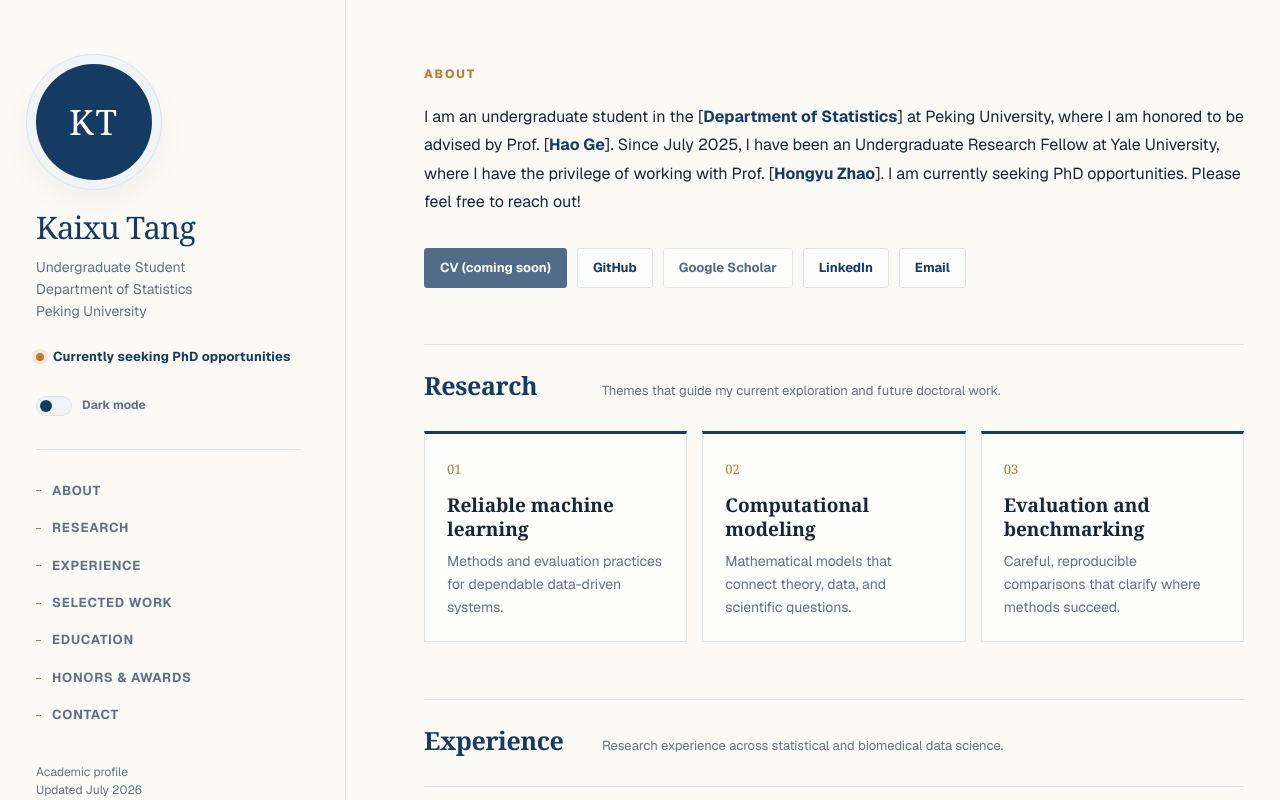
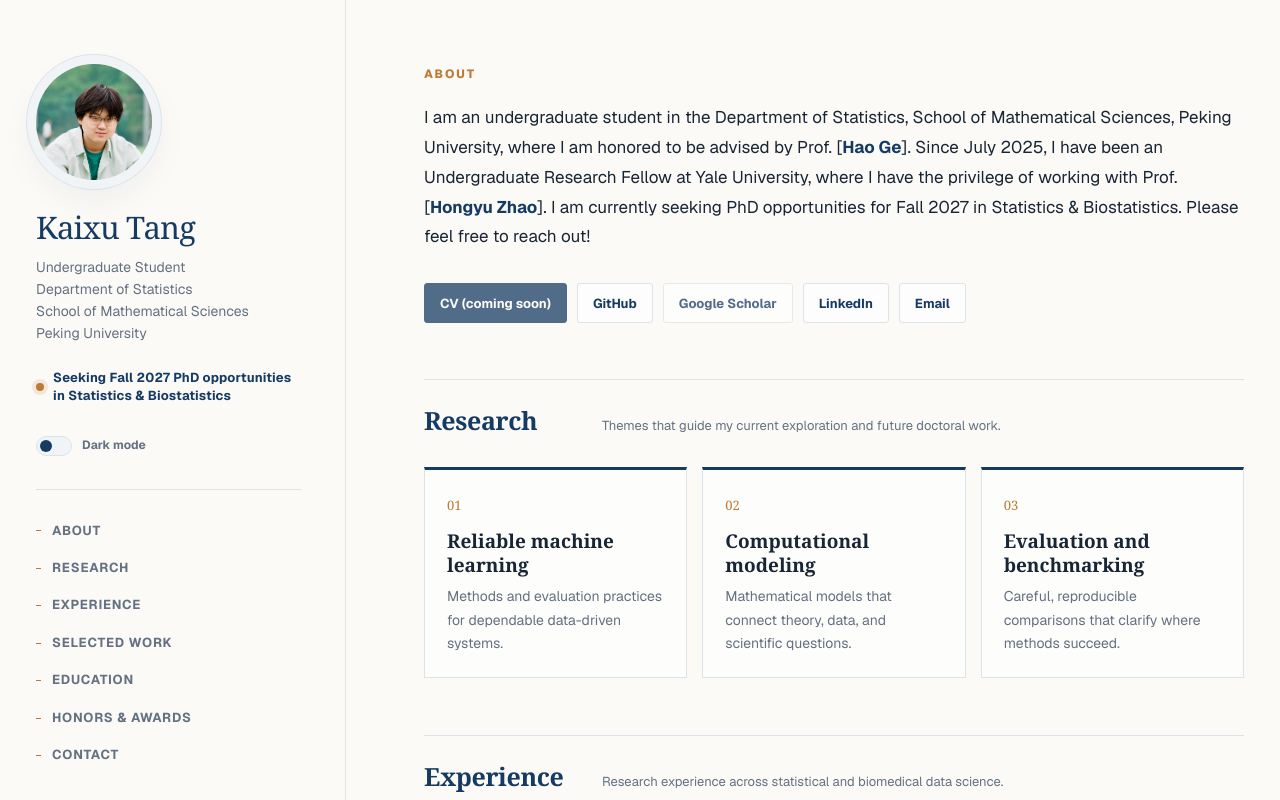
Before and after one commit to KaixuTang/KaixuTang.github.io, a Next.js app: page / in a window 1280 px wide. Shown: the top 800 px of the page. Built offline with nearby package versions, Linux system fonts and the light colour scheme.

Commit message:
Add profile photo and PhD focus

```diff
--- a/app/globals.css
+++ b/app/globals.css
@@ -86,20 +86,23 @@ a {
   padding-right: 44px;
 }
 
-.monogram {
+.portrait {
   width: 116px;
   aspect-ratio: 1;
-  display: grid;
-  place-items: center;
+  overflow: hidden;
   border-radius: 50%;
-  color: #fff;
-  background: #163b63;
+  background: var(--panel);
   box-shadow: 0 0 0 9px var(--panel), 0 0 0 10px var(--line),
     0 14px 36px var(--shadow);
-  font-family: Georgia, "Times New Roman", serif;
-  font-size: 35px;
-  letter-spacing: 0.06em;
   margin-bottom: 31px;
+}
+
+.portrait img {
+  display: block;
+  width: 100%;
+  height: 100%;
+  object-fit: cover;
+  object-position: 54% 43%;
 }
 
 .name {
@@ -255,8 +258,8 @@ main {
   max-width: 900px;
   margin: 0;
   color: var(--ink);
-  font-size: 16px;
-  line-height: 1.78;
+  font-size: clamp(17px, 1.3vw, 18px);
+  line-height: 1.76;
 }
 
 .intro p {
@@ -540,7 +543,7 @@ footer a {
     padding-right: 0;
   }
 
-  .monogram {
+  .portrait {
     width: 88px;
     margin-bottom: 24px;
   }
--- a/app/layout.tsx
+++ b/app/layout.tsx
@@ -16,11 +16,11 @@ export const metadata: Metadata = {
   metadataBase: new URL("https://kaixutang.github.io"),
   title: "Kaixu Tang | Academic Homepage",
   description:
-    "Kaixu Tang is an undergraduate student in the Department of Statistics at Peking University and an Undergraduate Research Fellow at Yale University.",
+    "Kaixu Tang is an undergraduate student in the Department of Statistics, School of Mathematical Sciences, Peking University, and an Undergraduate Research Fellow at Yale University.",
   openGraph: {
     title: "Kaixu Tang | Academic Homepage",
     description:
-      "Statistics undergraduate at Peking University and research fellow at Yale University, currently seeking PhD opportunities.",
+      "Statistics undergraduate at Peking University and research fellow at Yale University, seeking Fall 2027 PhD opportunities in Statistics and Biostatistics.",
     type: "website",
     url: "https://kaixutang.github.io",
     images: [
@@ -36,7 +36,7 @@ export const metadata: Metadata = {
     card: "summary_large_image",
     title: "Kaixu Tang | Academic Homepage",
     description:
-      "Statistics undergraduate at Peking University and research fellow at Yale University, currently seeking PhD opportunities.",
+      "Statistics undergraduate at Peking University and research fellow at Yale University, seeking Fall 2027 PhD opportunities in Statistics and Biostatistics.",
     images: ["/og.png"],
   },
 };
--- a/app/page.tsx
+++ b/app/page.tsx
@@ -56,8 +56,8 @@ export default function Home() {
     <div className="site-shell">
       <aside className="sidebar">
         <div className="sidebar-inner">
-          <div className="monogram" aria-label="Kaixu Tang initials">
-            KT
+          <div className="portrait">
+            <img src="/profile.png" alt="Portrait of Kaixu Tang" />
           </div>
 
           <h1 className="name">Kaixu Tang</h1>
@@ -66,10 +66,15 @@ export default function Home() {
             <br />
             Department of Statistics
             <br />
+            School of Mathematical Sciences
+            <br />
             Peking University
           </p>
 
-          <p className="status">Currently seeking PhD opportunities</p>
+          <p className="status">
+            Seeking Fall 2027 PhD opportunities in Statistics &amp;
+            Biostatistics
+          </p>
 
           <button
             className="theme-toggle"
@@ -105,17 +110,11 @@ export default function Home() {
           <p className="eyebrow">About</p>
           <div className="intro">
             <p>
-              I am an undergraduate student in the [
+              I am an undergraduate student in the Department of Statistics,
+              School of Mathematical Sciences, Peking University, where I am
+              honored to be advised by Prof. [
               <a
-                href="https://stat.pku.edu.cn/en/"
-                target="_blank"
-                rel="noreferrer"
-              >
-                Department of Statistics
-              </a>
-              ] at Peking University, where I am honored to be advised by Prof. [
-              <a
-                href="https://sph.pku.edu.cn/info/1644/4190.htm"
+                href="http://faculty.bicmr.pku.edu.cn/~gehao/"
                 target="_blank"
                 rel="noreferrer"
               >
@@ -125,14 +124,14 @@ export default function Home() {
               at Yale University, where I have the privilege of working with
               Prof. [
               <a
-                href="https://medicine.yale.edu/profile/hongyu-zhao/"
+                href="https://zhaocenter.org/"
                 target="_blank"
                 rel="noreferrer"
               >
                 Hongyu Zhao
               </a>
-              ]. I am currently seeking PhD opportunities. Please feel free to
-              reach out!
+              ]. I am currently seeking PhD opportunities for Fall 2027 in
+              Statistics &amp; Biostatistics. Please feel free to reach out!
             </p>
           </div>
 
@@ -258,7 +257,9 @@ export default function Home() {
           <div className="education-item">
             <div>
               <h3>Peking University</h3>
-              <p className="profile-organization">Department of Statistics</p>
+              <p className="profile-organization">
+                Department of Statistics, School of Mathematical Sciences
+              </p>
               <p>Undergraduate student</p>
             </div>
             <span className="tag">Current</span>
@@ -299,8 +300,9 @@ export default function Home() {
               <p className="contact-kicker">Contact</p>
               <h2>Feel free to reach out.</h2>
               <p>
-                I am currently open to PhD opportunities and welcome
-                conversations about research and collaboration.
+                I am seeking Fall 2027 PhD opportunities in Statistics &amp;
+                Biostatistics and welcome conversations about research and
+                collaboration.
               </p>
             </div>
             <a href="mailto:2300012401@stu.pku.edu.cn">
--- a/scripts/export-static.mjs
+++ b/scripts/export-static.mjs
@@ -23,7 +23,7 @@ if (!response.ok) {
 
 const html = await response.text();
 
-if (!html.includes("Currently seeking PhD opportunities")) {
+if (!html.includes("Fall 2027 PhD opportunities")) {
   throw new Error("Static export is missing the PhD search status");
 }
 
```
Also changed, not shown: public/profile.png (added), 1 other file (tests, documents, lock files or other folders).
